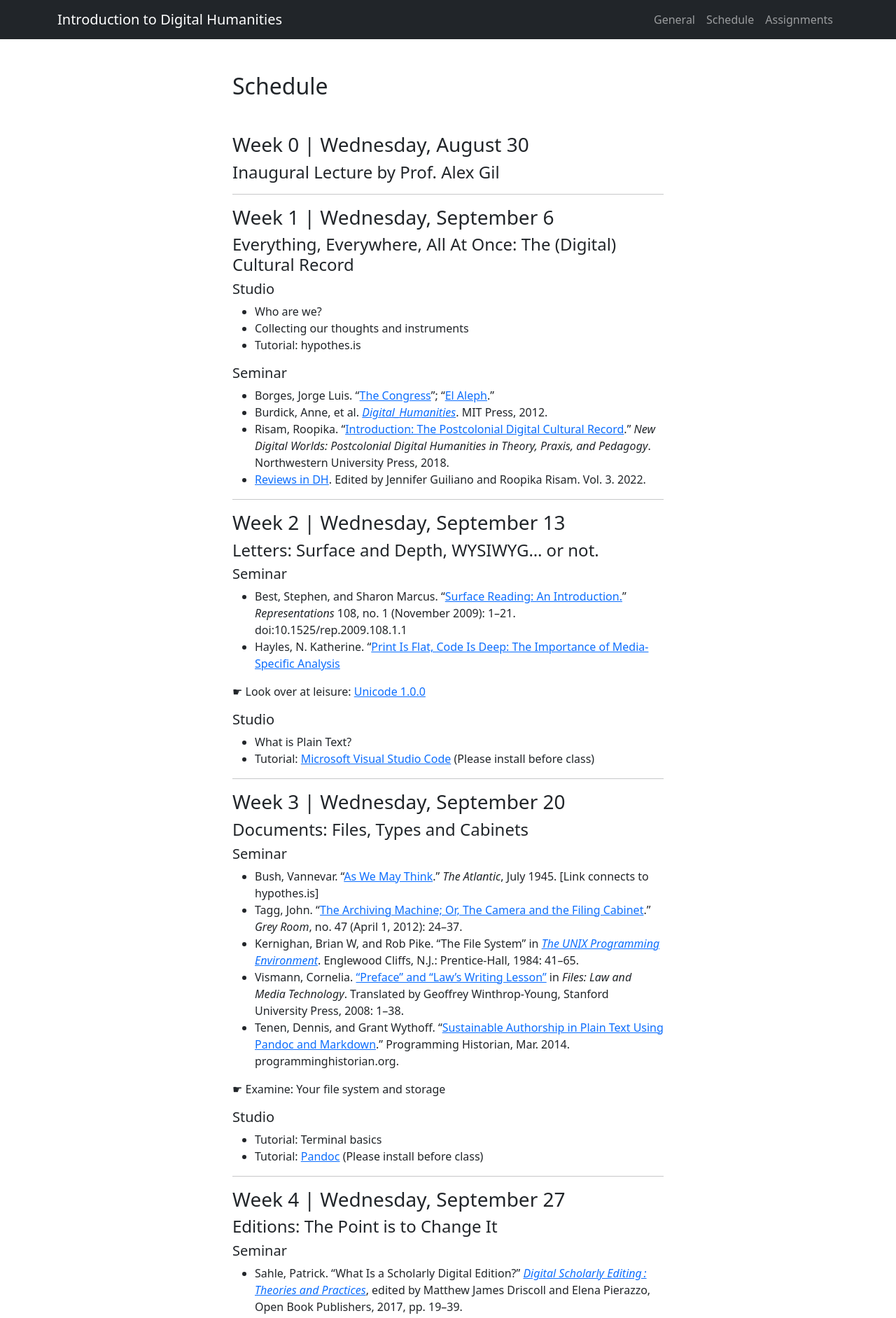
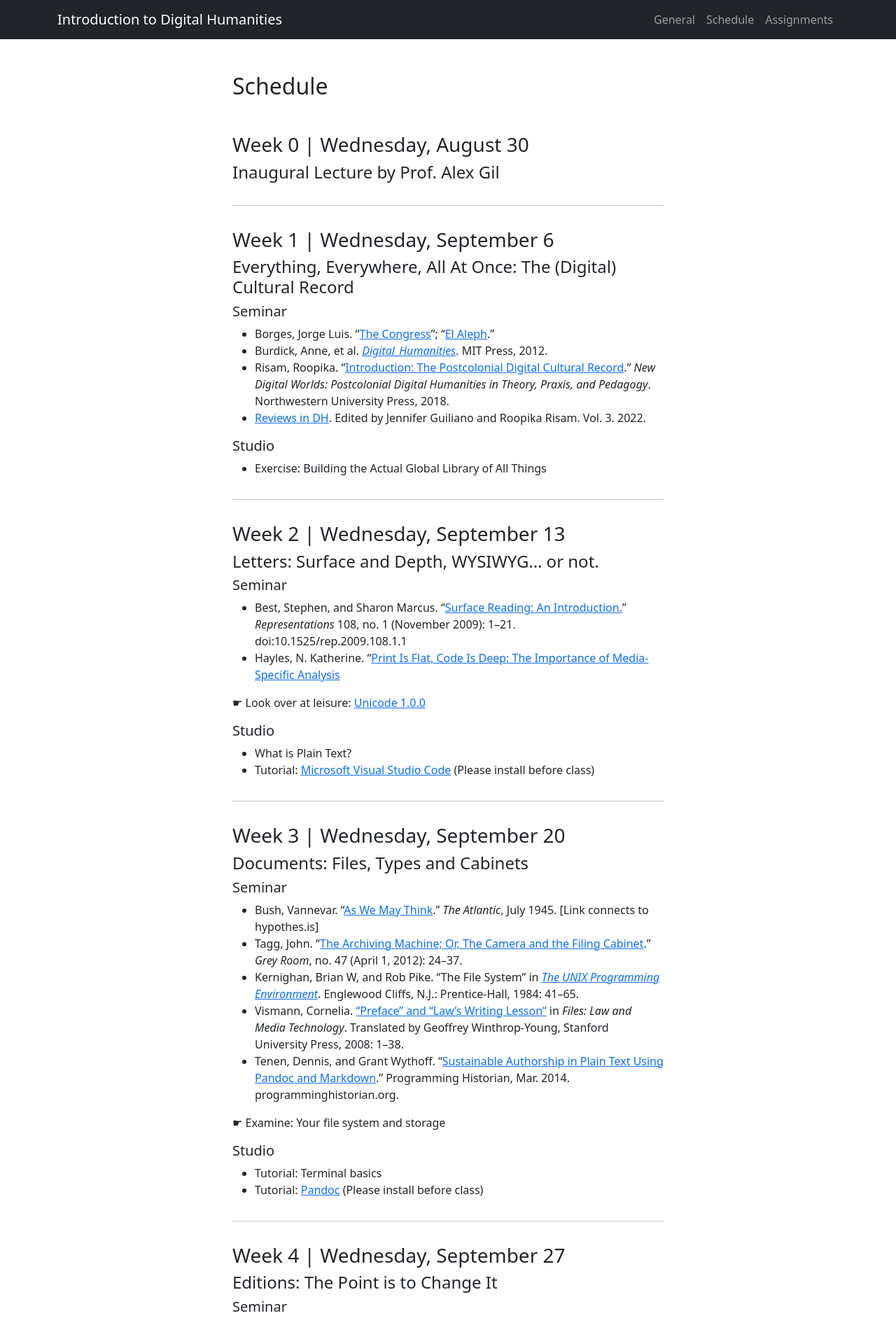
Before and after one commit to elotroalex/f23-intro-dh, a Jekyll site: the page built from schedule.md, in a window 1280 px wide. Shown: the top 1883 px of the page at 70% size. Built offline with Jekyll 4.4.1, drawn with Linux system fonts in a browser that asks for light colours.

Commit message:
cosmetic touches

```diff
--- a/_config.yml
+++ b/_config.yml
@@ -1,5 +1,5 @@
 url: "" # the base hostname & protocol for your site, e.g. http://example.com
-baseurl: "f23-intro-dh" # the subpath of your site, e.g. /blog
+baseurl: "/f23-intro-dh" # the subpath of your site, e.g. /blog
 title: "Intro to DH" # the name of your site, e.g. ACME Corp.
 
 sass:
--- a/_sass/main.scss
+++ b/_sass/main.scss
@@ -4,3 +4,7 @@
 @import "bootstrap-5.3.0/scss/bootstrap.scss";
 
 /* Custom Styles */
+
+hr {
+    margin: 2rem 0;
+}
--- a/schedule.md
+++ b/schedule.md
@@ -18,12 +18,6 @@ permalink: /schedule/
 
 #### Everything, Everywhere, All At Once: The (Digital) Cultural Record
 
-##### Studio
-
-- Who are we?
-- Collecting our thoughts and instruments
-- Tutorial: hypothes.is
-
 ##### Seminar
 
 - Borges, Jorge Luis. "[The Congress](https://posthegemony.files.wordpress.com/2013/02/borges_collected-fictions.pdf)"; "[El Aleph](https://posthegemony.files.wordpress.com/2013/02/borges_collected-fictions.pdf)."
@@ -31,12 +25,9 @@ permalink: /schedule/
 - Risam, Roopika. "[Introduction: The Postcolonial Digital Cultural Record](https://muse.jhu.edu/chapter/2230421/pdf)." _New Digital Worlds: Postcolonial Digital Humanities in Theory, Praxis, and Pedagogy_. Northwestern University Press, 2018.
 - [Reviews in DH](https://reviewsindh.pubpub.org/). Edited by Jennifer Guiliano and Roopika Risam. Vol. 3. 2022.
 
-<!-- Lessons learned:
+##### Studio
 
-a) Start with an exercise: Have students build the Global Library of All Things
-b) Consider Borges' the Garden of Forking Paths
-
- -->
+- Exercise: Building the Actual Global Library of All Things
 
 ---
 
```
Also changed, not shown: 3 other files.
